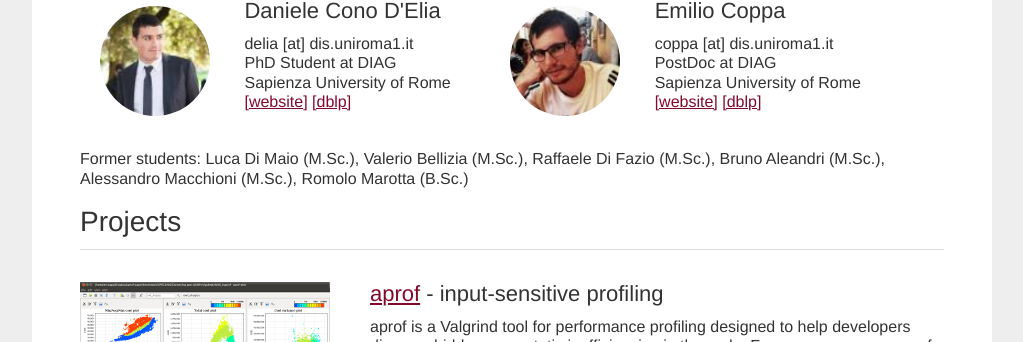
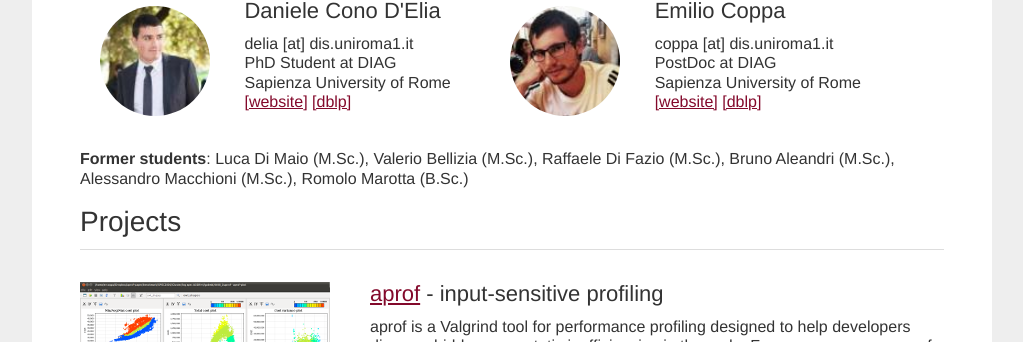
Before and after one commit to season-lab/season-lab.github.io, a Jekyll site: the page built from index.html, in a window 1280 px wide and 900 px high, scrolled down 424 px. Shown: the part 110-452 px from the top of the window, without its empty margins (128-1151 px from the left). Built offline with Jekyll 4.4.1, drawn with Linux system fonts in a browser that asks for light colours.

```diff
--- a/index.html
+++ b/index.html
@@ -76,7 +76,7 @@ title: SEASON Lab - Software Analysis and Optimization Laboratory at Sapienza Un
 
           <br/>
 
-          Former students: Luca Di Maio (M.Sc.), Valerio Bellizia (M.Sc.), Raffaele Di Fazio (M.Sc.),
+          <b>Former students</b>: Luca Di Maio (M.Sc.), Valerio Bellizia (M.Sc.), Raffaele Di Fazio (M.Sc.),
           Bruno Aleandri (M.Sc.), Alessandro Macchioni (M.Sc.), Romolo Marotta (B.Sc.)
 
           <br/><br/>
```
